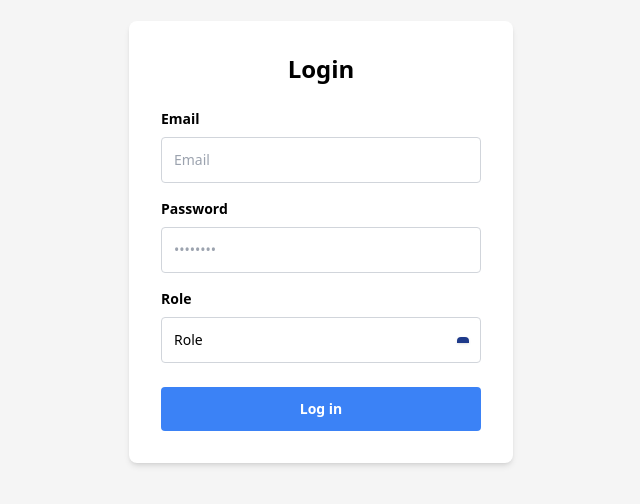
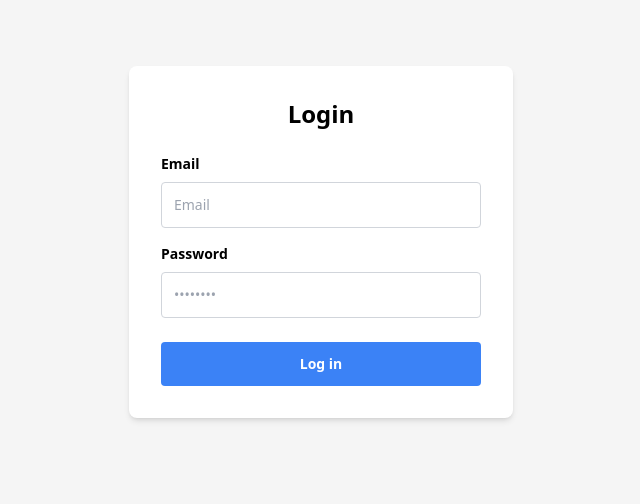
Before and after one commit to amirahamoodalbraiki/inventory-management-mvp, a React (Vite) app in the folder frontend/: page / in a window 1280 px wide. Shown: the part 158-662 px from the top of the page, without its empty margins (319-959 px from the left). Built offline with nearby package versions, Linux system fonts and the light colour scheme; no server answers.

Commit message:
api now works fine and login page store token successfuly

```diff
--- a/frontend/src/pages/LoginPage.jsx
+++ b/frontend/src/pages/LoginPage.jsx
@@ -2,13 +2,15 @@
 import { useState } from "react";
 import { useNavigate } from "react-router-dom";
 import { api } from "../services/api";
+
+
+
 export default function LoginPage() {
   const navigate = useNavigate();
   const [email, setEmail] = useState("");
   const [password, setPassword] = useState("");
   const [err, setErr] = useState("");
   const [loading, setLoading] = useState(false);
-  const [role, setRole] = useState("");
 
   async function handleSubmit(e) {
     e.preventDefault();
@@ -16,10 +18,10 @@ export default function LoginPage() {
     setLoading(true);
     try {
       // backend expects "username" (not email) — pass email in that field
-      const { token } = await api.login({ username: email, password });
+      const { token } = await api.login({ email: email, password: password });
       if (!token) throw new Error("No token in response");
       localStorage.setItem("token", token);
-      navigate("/"); // go to inventory
+      navigate("/transactions"); // go to inventory
     } catch (e2) {
       setErr("Invalid credentials");
       console.error(e2);
@@ -64,27 +66,6 @@ export default function LoginPage() {
             />
           </label>
 
-          {/* Role */}
-          <label className="grid gap-2">
-            <span className="text-sm font-semibold text-black">Role</span>
-            <div className="relative">
-              <select
-                name="role"
-                required
-                defaultValue=""
-                value={role}
-                onChange={(e) => setRole(e.target.value)}
-                className="w-full p-3 rounded border border-gray-300 bg-white text-black outline-none cursor-pointer text-sm appearance-none"
-              >
-                <option value="" disabled>Role</option>
-                <option value="staff">Staff</option>
-                <option value="admin">Admin</option>
-              </select>
-              {/*  */}
-              <span className="pointer-events-none absolute right-3 top-1/2 -translate-y-1/2 w-3 h-1.5 bg-blue-900 rounded-t shadow"></span>
-            </div>
-          </label>
-
           {/* Submit */}
           <button
             type="submit"
--- a/frontend/src/services/api.js
+++ b/frontend/src/services/api.js
@@ -1,7 +1,3 @@
-//instead of login, for now you do this
-//localStorage.setItem("token", ##replace this with token##);
-//this this api can run
-
 const BASE = import.meta.env.VITE_API_BASE ?? '';
 
 function authHeaders(extraHeaders = {}) {
@@ -13,20 +9,30 @@ function authHeaders(extraHeaders = {}) {
 }
 
 export const api = {
-// api.js
-async login({ username, password }) {
-  const res = await fetch(`/auth/login`, {
+  async login({ email, password }) {
+    const res = await fetch('/auth/login', {
       method: 'POST',
       headers: { 'Content-Type': 'application/json' },
-    body: JSON.stringify({ username, password }),
-    credentials: 'include'  // <-- remove for login
+      body: JSON.stringify({ email, password })
     });
-  const text = await res.text();
     if (!res.ok) {
-    console.error('Login failed body:', text);  // helps debug
+      const errorText = await res.text();
+      console.error('Login failed body:', errorText);
       throw new Error(`${res.status} ${res.statusText}`);
     }
-  return JSON.parse(text); // expect { token: '...' }
+    const data = await res.json();
+    localStorage.setItem('token', data.token);
+    return data;
+  },
+
+  async get(path) { // ✅ added this
+    const res = await fetch(`${BASE}${path}`, {
+      method: 'GET',
+      headers: authHeaders(),
+      credentials: 'include'
+    });
+    if (!res.ok) throw new Error(`${res.status} ${res.statusText}`);
+    return res.json();
   },
 
   async postJson(path, body) {
```
Lines whose indentation alone changed are shown as unchanged.
